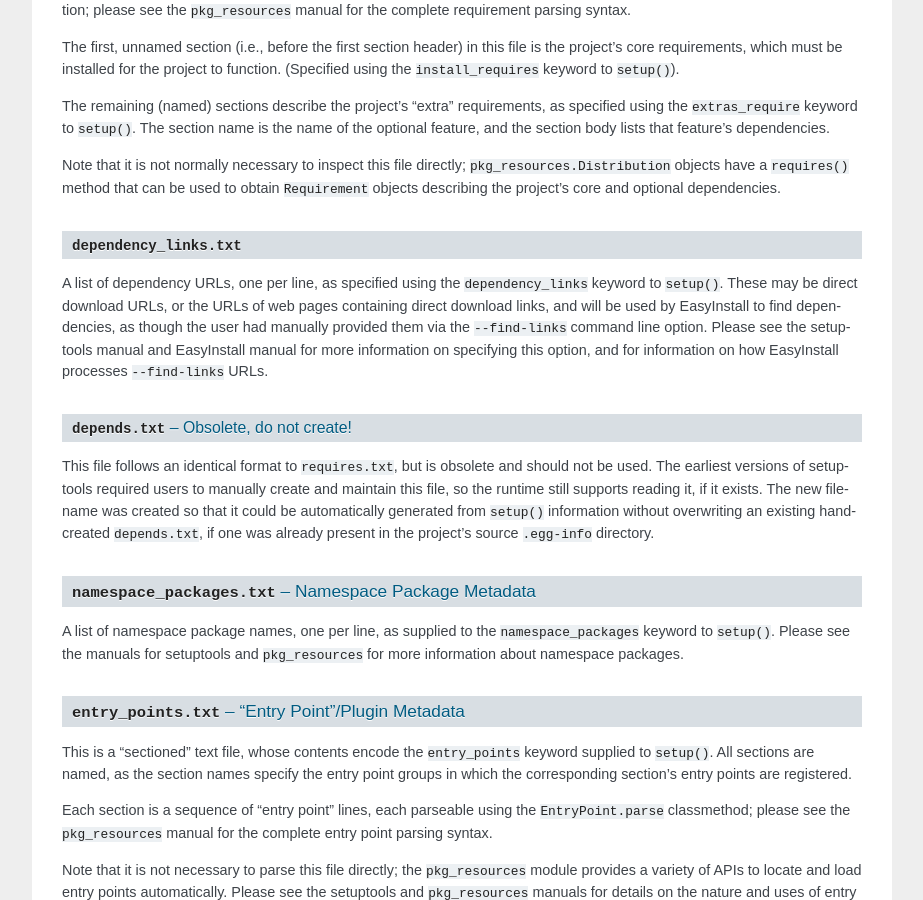
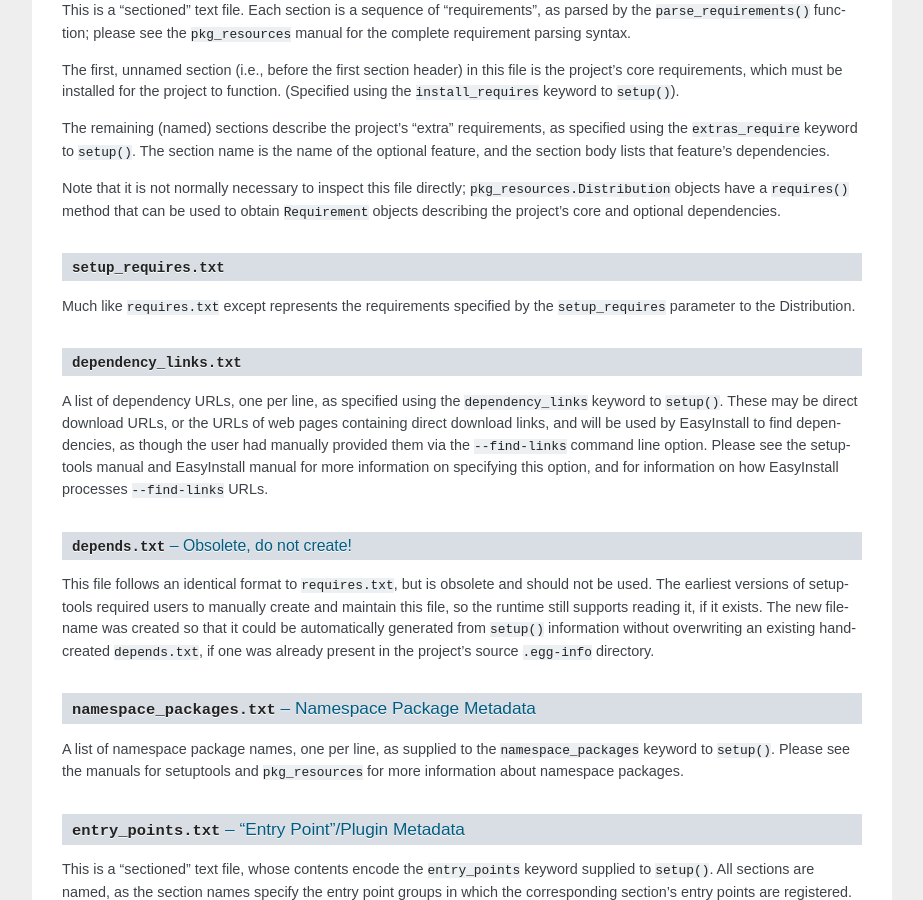
Before and after one commit to Distrotech/setuptools, a Sphinx documentation site: the page built from docs/formats.txt, in a window 1280 px wide and 900 px high, scrolled down 4252 px. Shown: the whole window, without its empty margins (198-1121 px from the left). Built offline with Sphinx 7.4.7, drawn with Linux system fonts in a browser that asks for light colours; pages that are not in the unit, such as notebooks, are missing from menus; the version number is read from the project's files by our own code; some of the changed text lies outside the part shown.

Commit message:
Update documentation to reflect new function.

```diff
--- a/docs/formats.txt
+++ b/docs/formats.txt
@@ -285,6 +285,12 @@ Note that it is not normally necessary to inspect this file directly;
 that can be used to obtain ``Requirement`` objects describing the
 project's core and optional dependencies.
 
+
+``setup_requires.txt``
+----------------------
+
+Much like ``requires.txt`` except represents the requirements
+specified by the ``setup_requires`` parameter to the Distribution.
 
 
 ``dependency_links.txt``
```
